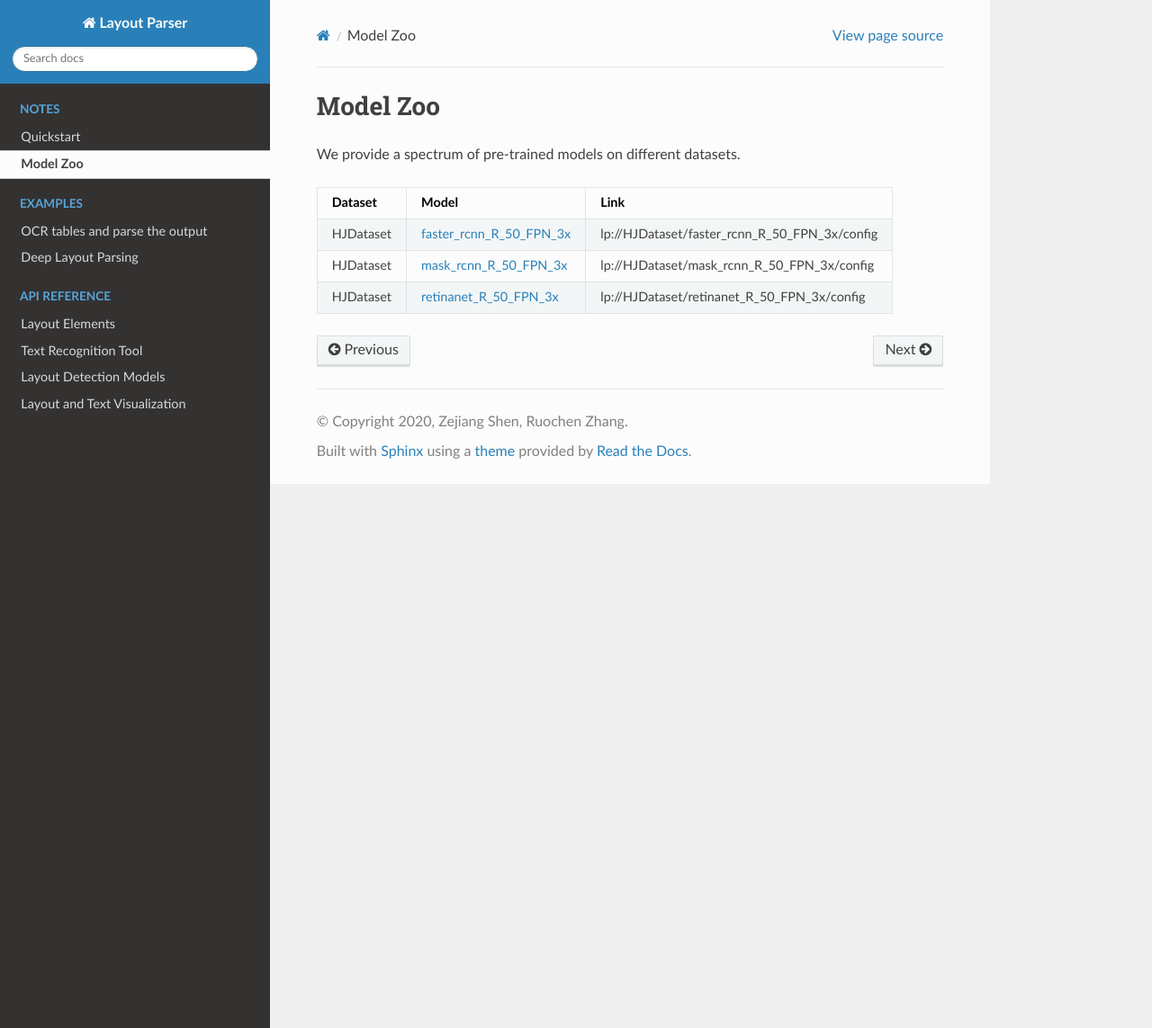
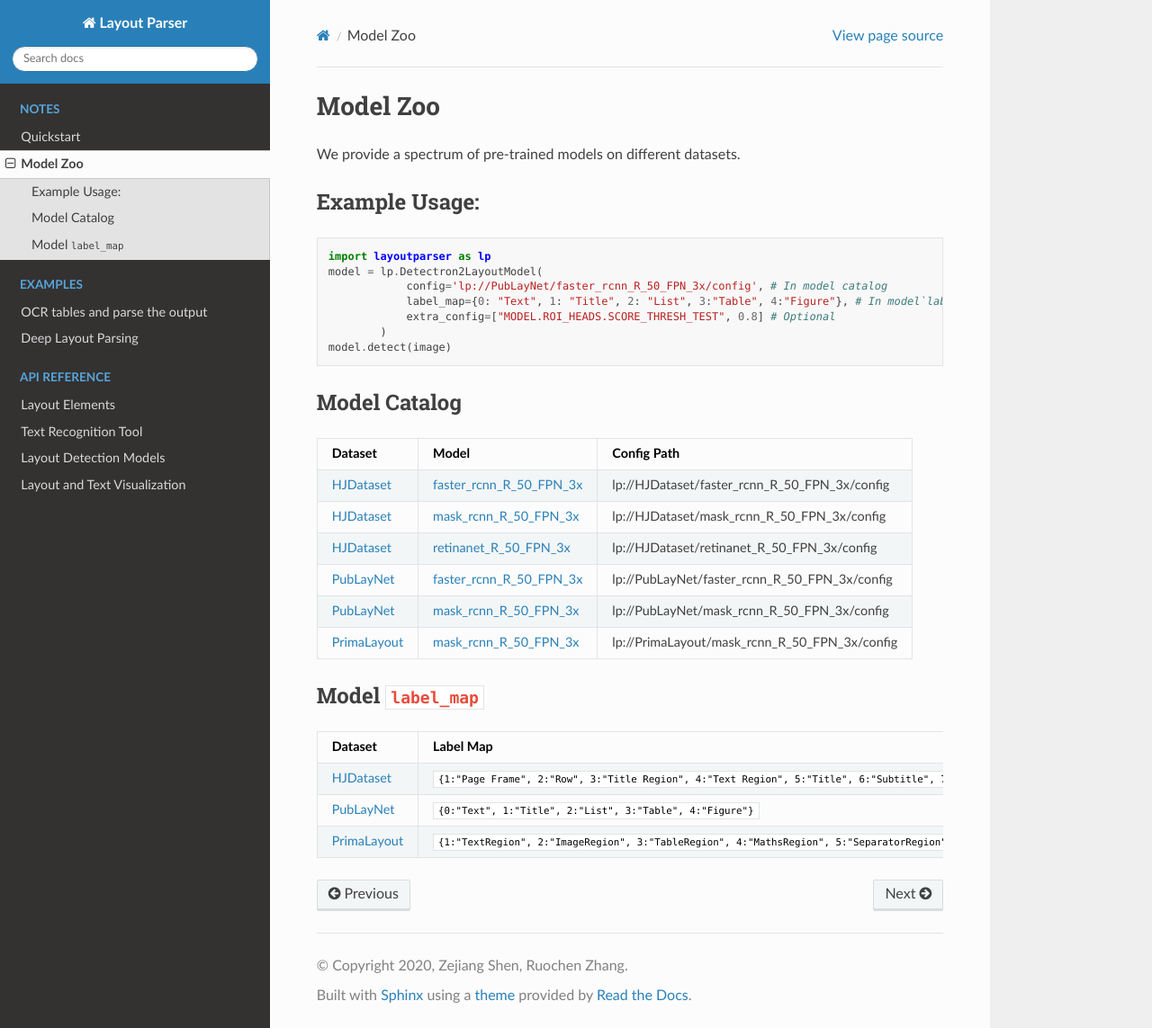
Before and after one commit to Layout-Parser/layout-parser, a Sphinx documentation site: the page built from docs/notes/modelzoo.md, in a window 1280 px wide and 1143 px high. Shown: the whole window at 90% size. Built offline with Sphinx 7.4.7 and the Read the Docs theme 2.0.0, drawn with Linux system fonts in a browser that asks for light colours.

Commit message:
Update model zoo in doc

````diff
--- a/docs/notes/modelzoo.md
+++ b/docs/notes/modelzoo.md
@@ -2,8 +2,33 @@
 
 We provide a spectrum of pre-trained models on different datasets.
 
-| Dataset   | Model                                                        | Link                                          |
-| --------- | ------------------------------------------------------------ | --------------------------------------------- |
-| HJDataset | [faster_rcnn_R_50_FPN_3x](https://github.com/facebookresearch/detectron2/blob/master/configs/COCO-Detection/faster_rcnn_R_50_FPN_3x.yaml) | lp://HJDataset/faster_rcnn_R_50_FPN_3x/config |
-| HJDataset | [mask_rcnn_R_50_FPN_3x](https://github.com/facebookresearch/detectron2/blob/master/configs/COCO-InstanceSegmentation/mask_rcnn_R_50_FPN_3x.yaml) | lp://HJDataset/mask_rcnn_R_50_FPN_3x/config   |
-| HJDataset | [retinanet_R_50_FPN_3x](https://github.com/facebookresearch/detectron2/blob/master/configs/COCO-Detection/retinanet_R_50_FPN_3x.yaml) | lp://HJDataset/retinanet_R_50_FPN_3x/config   |
+## Example Usage:
+
+```python
+import layoutparser as lp
+model = lp.Detectron2LayoutModel(
+            config='lp://PubLayNet/faster_rcnn_R_50_FPN_3x/config', # In model catalog
+            label_map={0: "Text", 1: "Title", 2: "List", 3:"Table", 4:"Figure"}, # In model`label_map`
+            extra_config=["MODEL.ROI_HEADS.SCORE_THRESH_TEST", 0.8] # Optional
+        )
+model.detect(image)
+```
+
+## Model Catalog
+
+| Dataset                                                      | Model                                                        | Config Path                                   |
+| ------------------------------------------------------------ | ------------------------------------------------------------ | --------------------------------------------- |
+| [HJDataset](https://dell-research-harvard.github.io/HJDataset/) | [faster_rcnn_R_50_FPN_3x](https://www.dropbox.com/s/j4yseny2u0hn22r/config.yml?dl=1) | lp://HJDataset/faster_rcnn_R_50_FPN_3x/config |
+| [HJDataset](https://dell-research-harvard.github.io/HJDataset/) | [mask_rcnn_R_50_FPN_3x](https://www.dropbox.com/s/4jmr3xanmxmjcf8/config.yml?dl=1) | lp://HJDataset/mask_rcnn_R_50_FPN_3x/config   |
+| [HJDataset](https://dell-research-harvard.github.io/HJDataset/) | [retinanet_R_50_FPN_3x](https://www.dropbox.com/s/z8a8ywozuyc5c2x/config.yml?dl=1) | lp://HJDataset/retinanet_R_50_FPN_3x/config   |
+| [PubLayNet](https://github.com/ibm-aur-nlp/PubLayNet)        | [faster_rcnn_R_50_FPN_3x](https://www.dropbox.com/s/f3b12qc4hc0yh4m/config.yml?dl=1) | lp://PubLayNet/faster_rcnn_R_50_FPN_3x/config |
+| [PubLayNet](https://github.com/ibm-aur-nlp/PubLayNet)        | [mask_rcnn_R_50_FPN_3x](https://www.dropbox.com/s/u9wbsfwz4y0ziki/config.yml?dl=1) | lp://PubLayNet/mask_rcnn_R_50_FPN_3x/config   |
+| [PrimaLayout](https://www.primaresearch.org/dataset/)        | [mask_rcnn_R_50_FPN_3x](https://www.dropbox.com/s/thdqhkvdihtr8yb/config.yml?dl=1) | lp://PrimaLayout/mask_rcnn_R_50_FPN_3x/config |
+
+## Model `label_map`
+
+| Dataset                                                      | Label Map                                                    |
+| ------------------------------------------------------------ | ------------------------------------------------------------ |
+| [HJDataset](https://dell-research-harvard.github.io/HJDataset/) | `{1:"Page Frame", 2:"Row", 3:"Title Region", 4:"Text Region", 5:"Title", 6:"Subtitle", 7:"Other"}` |
+| [PubLayNet](https://github.com/ibm-aur-nlp/PubLayNet)        | `{0:"Text", 1:"Title", 2:"List", 3:"Table", 4:"Figure"}`     |
+| [PrimaLayout](https://www.primaresearch.org/dataset/)        | `{1:"TextRegion", 2:"ImageRegion", 3:"TableRegion", 4:"MathsRegion", 5:"SeparatorRegion", 6:"OtherRegion"}` |
````
